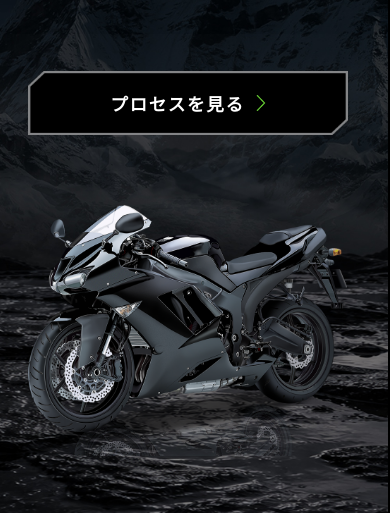
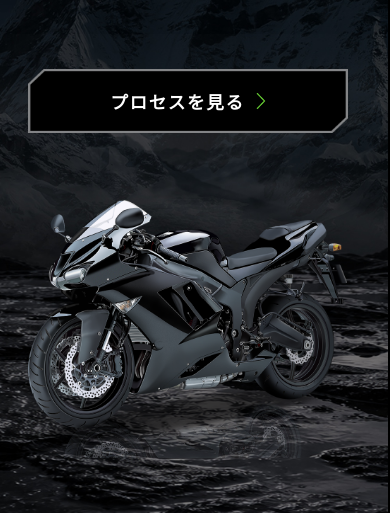
Before and after one commit to YXY1128MGS/my-project, a plain HTML site: page index.html in a window 390 px wide. Shown: the part 331-844 px from the top of the page. Drawn offline with Linux system fonts and the light colour scheme.

Commit message:
更新了CSS样式

```diff
--- a/index.css
+++ b/index.css
@@ -207,10 +207,11 @@
 }
 
 .shadow-img {
-    width: 105%;
-    max-width: 700px;
-    margin-top: -110px;
+    width: 120%;
+    max-width: 840px;
+    margin-top: -115px;
     opacity: 0.8;
+    transform: translateX(7%);
 
 }
 
@@ -255,7 +256,7 @@
     .cta-button { transform: scale(0.85); transform-origin: left center; }
     .cta-button:hover { transform: scale(0.88); }
     .moto-img { max-width: 600px; }
-    .shadow-img { max-width: 500px; }
+    .shadow-img { max-width: 630px; }
 }
 
 /* 手机尺寸 (垂直堆叠) */
@@ -311,6 +312,6 @@
         transform: translateX(0); /* 【新增】把电脑端的向右偏移归零 */
         align-items: center; /* 【确保】让内部的图片完全居中 */
         margin-top: -50px; /* 把原来电脑端的 -30px 改小，防止过度重叠 */
-        width: 90%; /* 稍微拉宽一点，让它在小屏幕上更明显 */
+        width: 98%; /* 稍微拉宽一点，让它在小屏幕上更明显 */
     }
 }
```
